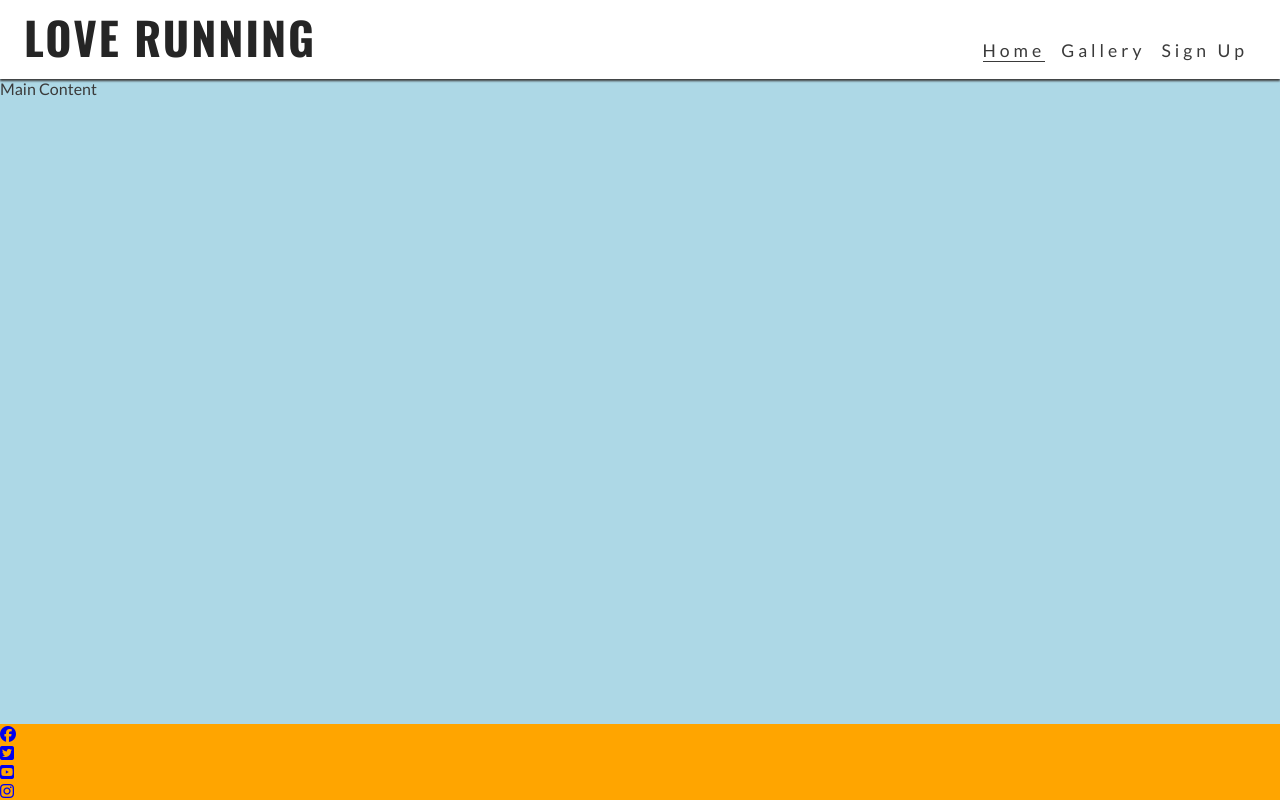
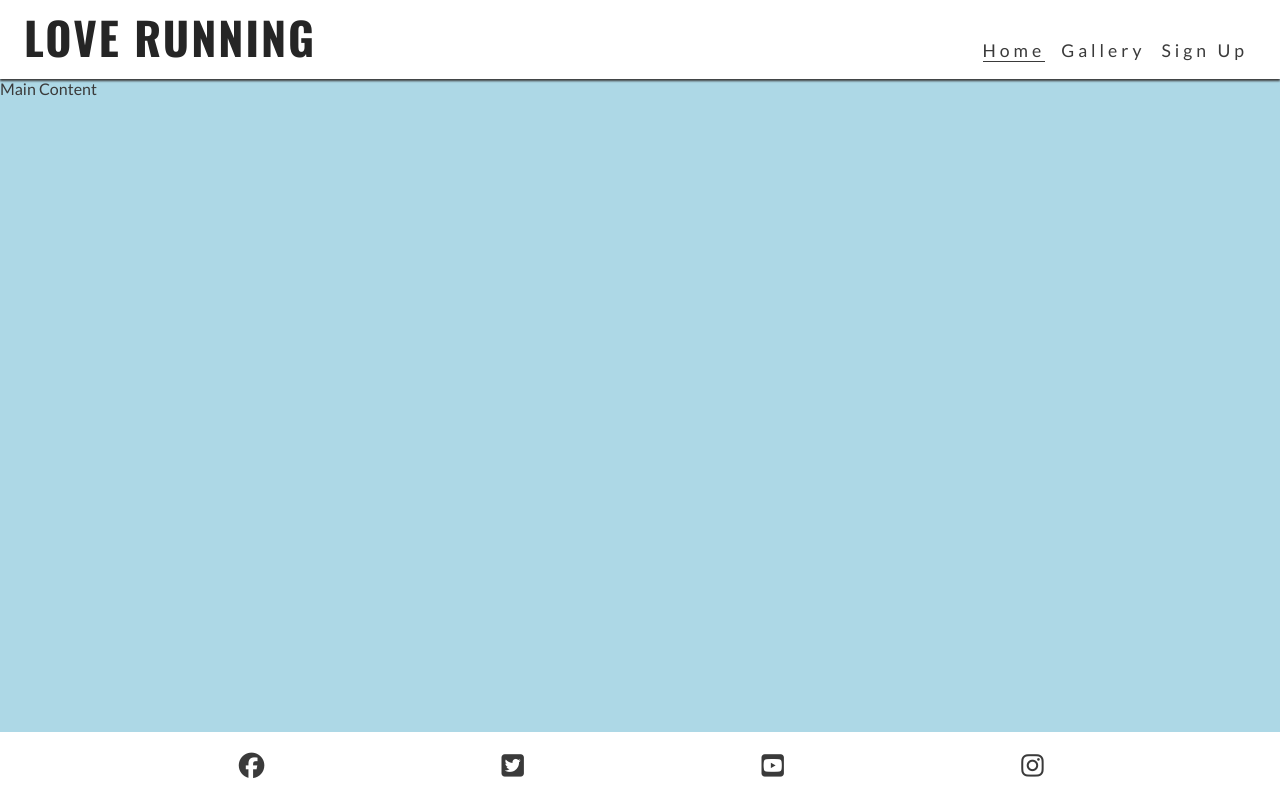
Before and after one commit to helproudman/love-running, a plain HTML site: page index.html in a window 1280 px wide. Drawn offline with nearby package versions, Linux system fonts and the light colour scheme.

Commit message:
footer icons styled

```diff
--- a/assets/css/style.css
+++ b/assets/css/style.css
@@ -98,8 +98,19 @@ main {
 
 
 /*Footer*/
-footer {
-    background-color: orange;
+#social-networks {
+    text-align: center;
+    padding: 20px 0;
+    display: flex;
+    justify-content: space-evenly;
+    list-style-type: none;
+
+}
+
+#social-networks i {
+    font-size: 160%;
+    padding: 5%;
+    color: #3a3a3a;
 }
 
 /*Media query: tablets and larger (786px and larger)*/
--- a/index.html
+++ b/index.html
@@ -43,22 +43,25 @@
 
     <!--Footer-->
     <footer>
-        <ul>
+        <ul id="social-networks">
             <li><a href="https://facebook.com" target="_blank" rel="noopener"
                     aria-label="Visit our Facebook page (opens in a new tab)"><i class="fa-brands fa-facebook"></i></a>
             </li>
 
             <li><a href="https://twitter.com" target="_blank" rel="noopener"
-                    aria-label="Visit our Twitter page (opens in a new tab)"><i class="fa-brands fa-square-twitter"></i></a>
+                    aria-label="Visit our Twitter page (opens in a new tab)"><i
+                        class="fa-brands fa-square-twitter"></i></a>
             </li>
 
             <li><a href="https://youtube.com" target="_blank" rel="noopener"
-                    aria-label="Visit our YouTube page (opens in a new tab)"><i class="fa-brands fa-square-youtube"></i></a>
+                    aria-label="Visit our YouTube page (opens in a new tab)"><i
+                        class="fa-brands fa-square-youtube"></i></a>
             </li>
 
             <li><a href="https://instagram.com" target="_blank" rel="noopener"
-                aria-label="Visit our Instagram page (opens in a new tab)"><i class="fa-brands fa-instagram"></i></a>
-        </li>
+                    aria-label="Visit our Instagram page (opens in a new tab)"><i
+                        class="fa-brands fa-instagram"></i></a>
+            </li>
         </ul>
 
 
```
